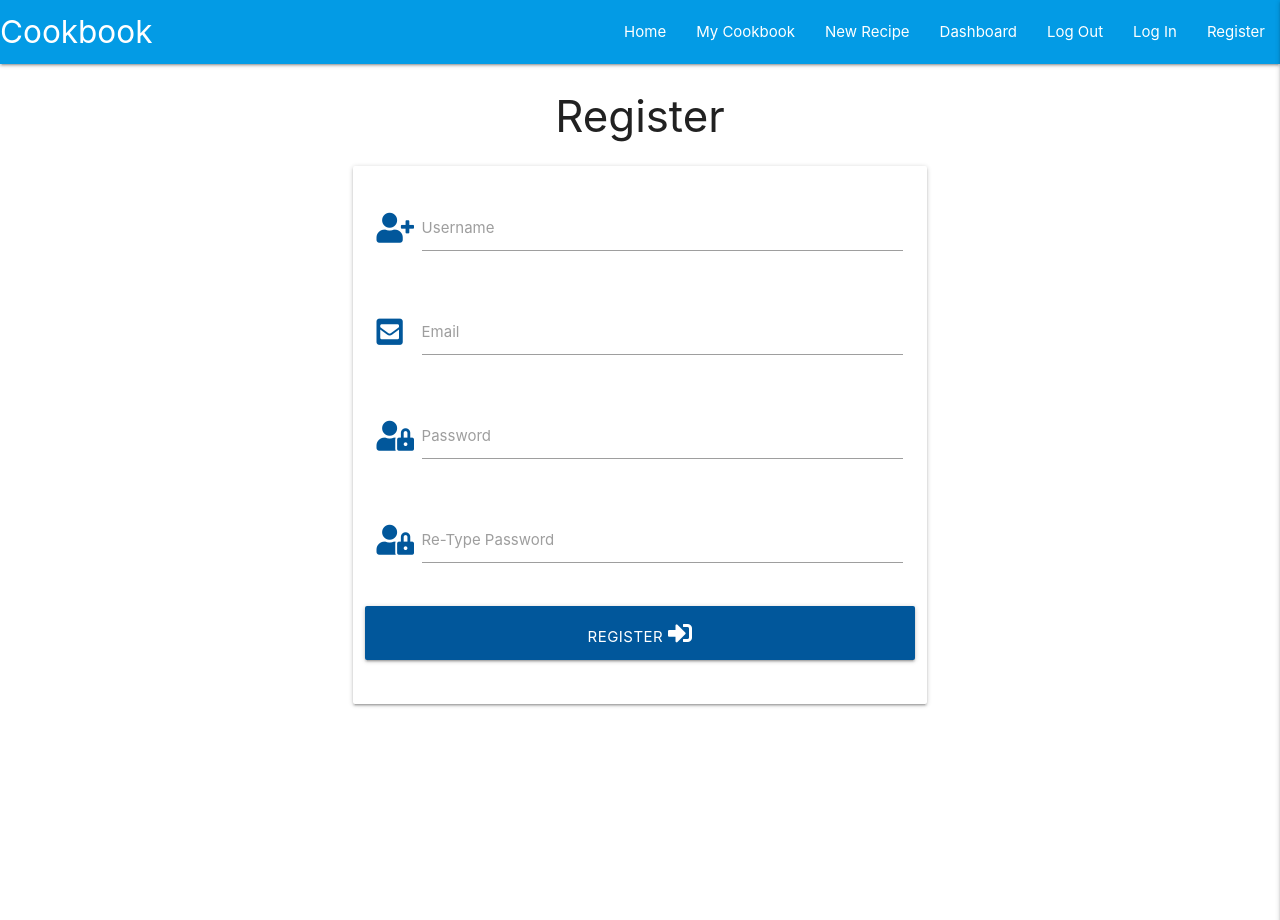
After one commit to coder187/ci_ms3_cookbook, a Flask app: page /register.html in a window 1280 px wide. The commit adds this page. Run offline with Flask 2, Linux system fonts and the light colour scheme; some libraries are stand-ins or nearby versions.

Commit message:
add registration page

```diff
--- a/app.py
+++ b/app.py
@@ -27,6 +27,51 @@ def get_recipes():
 
     return render_template("get_recipes.html", recipes=recipes)
 
+
+@app.route("/login.html", methods=['POST', 'GET'])
+def login():
+    if request.method == "POST":
+        existing_user = mongo.db.users.find_one(
+            {"username": request.form.get("username").lower()})
+
+        if existing_user:
+            if check_password_hash(
+                existing_user["password"],request.form.get("password")):
+                    flash("Welcome, {}".format(request.form.get("username")))
+                    session["user"] = request.form.get("username").lower()
+                    return render_template("profile.html",username=session["user"])
+            else:
+                flash("Username and/or Password Incorrect")
+        else:
+            flash("Username and/or Password Incorrect")
+
+    return render_template("login.html")
+
+
+@app.route("/register.html", methods=['POST', 'GET'])
+def register():
+    if request.method == "POST":
+        existing_user = mongo.db.users.find_one(
+            {"username": request.form.get("username").lower()})
+
+        if existing_user:
+            flash("Username already exists!")
+            return redirect(url_for("register"))
+
+        register = {
+            "username": request.form.get("username").lower(),
+            "password": generate_password_hash(request.form.get("password")),
+            "email": request.form.get("email").lower()
+            }
+        mongo.db.users.insert_one(register)
+
+        session["user"] = request.form.get("username").lower()
+        flash("Reistration Successful")
+        return render_template("mycookbook.html",username=session["user"])
+
+    return render_template("register.html")
+
+
 # set host and ip from env.py
 if __name__ == "__main__":
     app.run(host=os.environ.get("IP"),
--- a/static/js/script.js
+++ b/static/js/script.js
@@ -1,3 +1,20 @@
 $(document).ready(function(){
     $('.sidenav').sidenav({edge: 'right'});
+    $('.tooltipped').tooltip();
     });
+
+    $("#password").on("focusout", function (e) {
+        if ($(this).val() != $("#passconf").val()) {
+            $("#passconf").removeClass("valid").addClass("invalid");
+        } else {
+            $("#passconf").removeClass("invalid").addClass("valid");
+        }
+    });
+
+    $("#passconf").on("keyup", function (e) {
+        if ($("#password").val() != $(this).val()) {
+            $(this).removeClass("valid").addClass("invalid");
+        } else {
+            $(this).removeClass("invalid").addClass("valid");
+        }
+    });
--- a/templates/base.html
+++ b/templates/base.html
@@ -25,7 +25,7 @@
                     <li><a href="#">Dashboard</a></li>
                     <li><a href="#">Log Out</a></li>
                     <li><a href="#">Log In</a></li>
-                    <li><a href="#">Register</a></li>
+                    <li><a href="{{ url_for('register') }}">Register</a></li>
                 </ul>
             </div>
         </nav>
--- /dev/null
+++ b/templates/mycookbook.html
@@ -0,0 +1,4 @@
+{% extends "base.html"%}
+{% block content%}
+    <h3>Welcome, {{ session["user"] }}</h3>
+{% endblock%}
--- /dev/null
+++ b/templates/register.html
@@ -0,0 +1,54 @@
+{% extends "base.html"%}
+{% block content%}
+<div class="row">
+    <h3 class="center-align">Register</h3>
+
+    <form class="col s8 offset-m2" action="register.html" method="POST">
+      <div class="card-panel">
+          <!-- Username-->
+          <div class="row">
+            <div class="input-field col s12">
+                <i class="fas fa-user-plus prefix light-blue-text text-darken-4"></i>
+                <input id="username" name="username" type="text" pattern="^[a-zA-Z0-9]{5,15}$"
+                  minlength="5" maxlength="15" class="validate tooltipped" required
+                  data-position="bottom" data-tooltip="min 5, max 15 chars. a-z,0-9">
+                <label for="username">Username</label>
+              </div>
+          </div>
+          <!-- Email-->
+          <div class="row">
+            <div class="input-field col s12">
+                <i class="fas fa-envelope-square prefix light-blue-text text-darken-4"></i>
+                <input id="email" name="email" type="email" class="validate" required>
+                <label for="email">Email</label>
+              </div>
+          </div>
+          <!-- Password -->
+          <div class="row">
+            <div class="input-field col s12">
+                <i class="fas fa-user-lock prefix light-blue-text text-darken-4"></i>
+                <input id="password" name="password" type="password" pattern="^[a-zA-Z0-9]{5,15}$"
+                  minlength="5" maxlength="15" class="validate tooltipped" required
+                  data-position="bottom" data-tooltip="min 5, max 15 chars. a-z,0-9">
+                <label for="password">Password</label>
+
+            </div>
+          </div>
+          <div class="row">
+            <div class="input-field col s12">
+                <i class="fas fa-user-lock prefix light-blue-text text-darken-4"></i>
+                <input id="passconf" name="passconf" type="password" pattern="^[a-zA-Z0-9]{5,15}$" minlength="5" maxlength="15" class="validate" required>
+                <label for="passconf">Re-Type Password</label>
+            </div>
+          </div>
+          <!-- Register -->
+          <div class="row">
+            <button type="submit" class="col s12 btn-large light-blue darken-4 text-shadow">
+                Register <i class="fas fa-sign-in-alt"></i>
+            </button>
+          </div>
+      </div>
+    </form>
+  </div>
+</div>
+{% endblock %}
```
Also changed, not shown: README.md.
